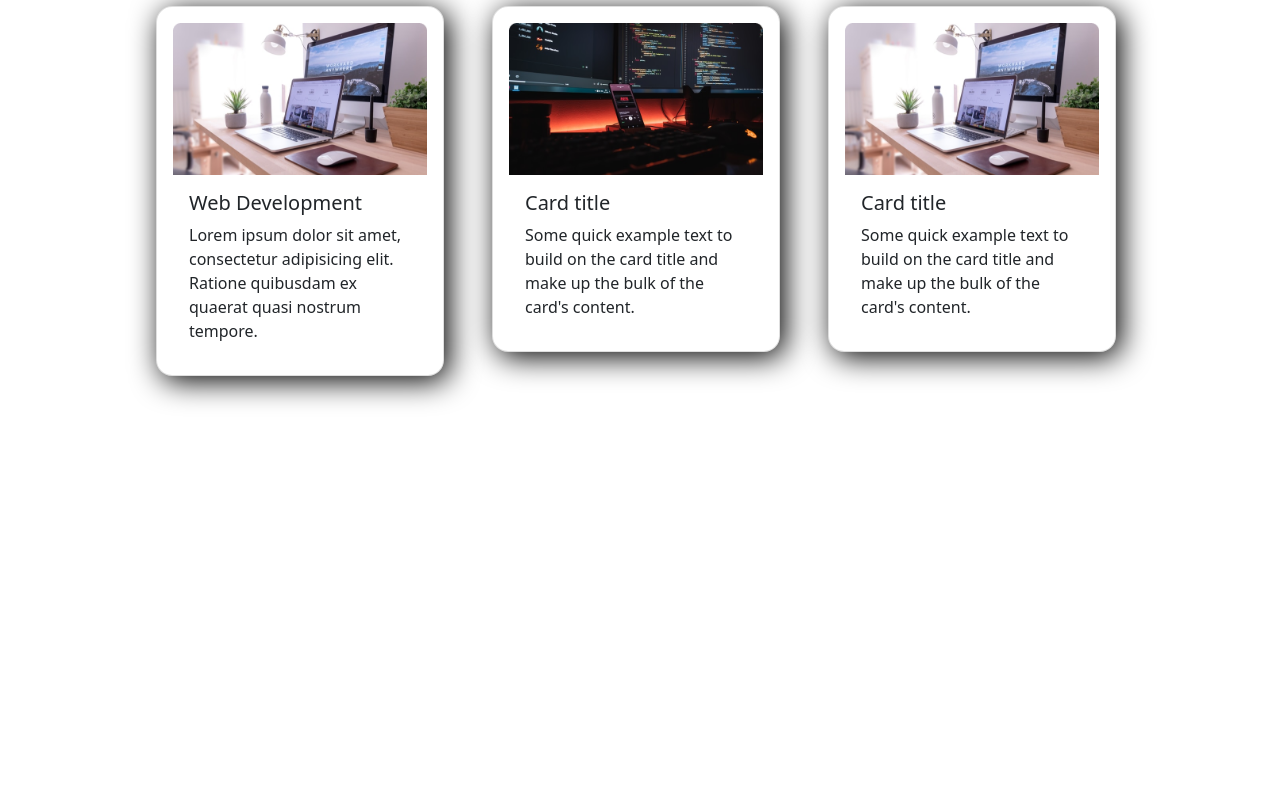
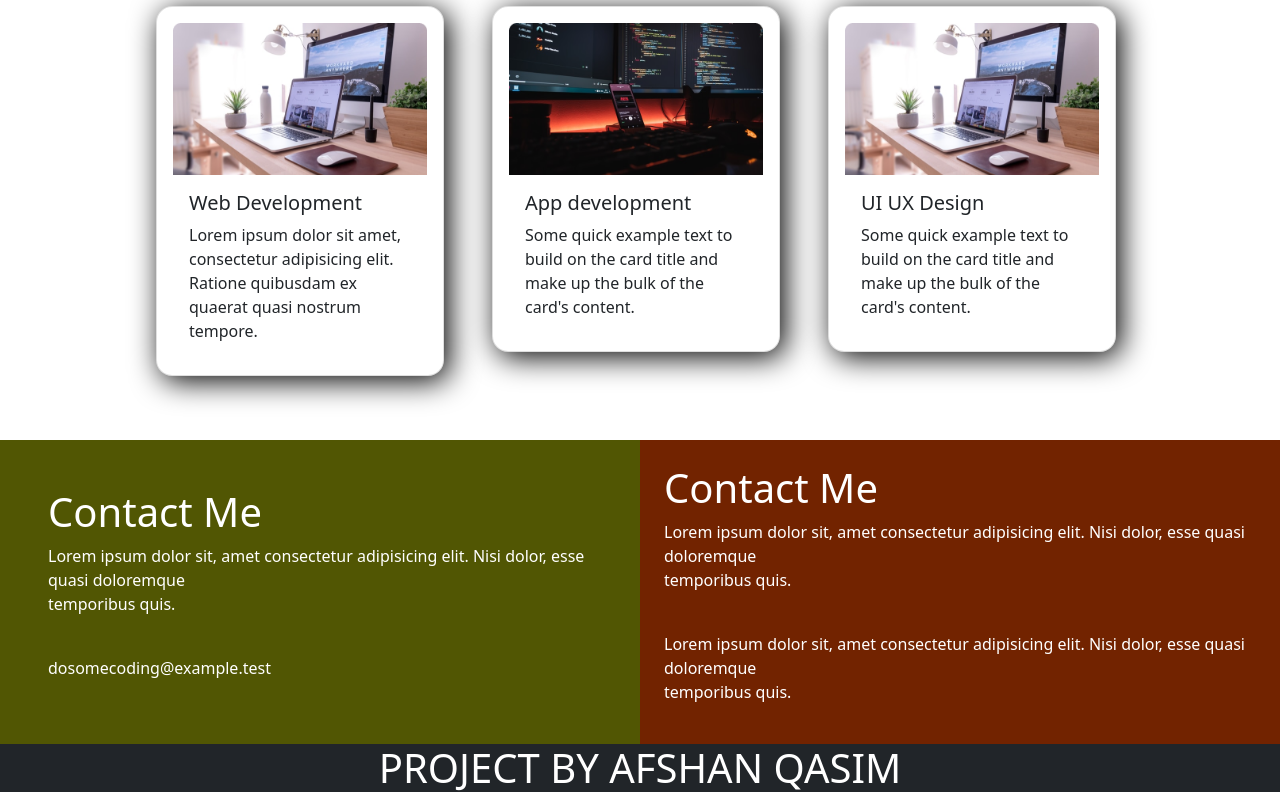
Before and after one commit to afshanqasim07/landing-webpage, a plain HTML site: page index.html in a window 1280 px wide. Shown: the part 913-1713 px from the top of the page. Before the commit the page ends 1353 px from the top, so only its background shows below. Drawn offline with nearby package versions, Linux system fonts and the light colour scheme.

Commit message:
project done

```diff
--- a/index.html
+++ b/index.html
@@ -43,7 +43,7 @@
             <div class="col-12 col-md-3 col-lg-3"><div class="card" style="width: 18rem;">
                 <img src="./assets/app.png" class="card-img-top" alt="...">
                 <div class="card-body">
-                  <h5 class="card-title">Card title</h5>
+                  <h5 class="card-title">App development</h5>
                   <p class="card-text">Some quick example text to build on the card title and make up the bulk of the card's content.</p>
                 </div>
               </div></div>
@@ -51,7 +51,7 @@
                 <div class="card" style="width: 18rem;">
                     <img src="./assets/uiux and mobile.png" class="card-img-top" alt="...">
                     <div class="card-body">
-                      <h5 class="card-title">Card title</h5>
+                      <h5 class="card-title">UI UX Design</h5>
                       <p class="card-text">Some quick example text to build on the card title and make up the bulk of the card's content.</p>
                     </div>
                   </div>
@@ -60,6 +60,25 @@
         </div>
 
      <!-- section three ended-->
+     <!-- section four started-->
+      <div class="container-fluid row">
+        <div class="col-12 col-md-12 col-lg-6 bgone p-5 text-white">
+            <h1>Contact Me</h1>
+            <p>Lorem ipsum dolor sit, amet consectetur adipisicing elit. Nisi dolor, esse quasi doloremque <br>temporibus quis.</p> <br>
+            <p>dosomecoding@example.test</p>
+        </div>
+        <div class="col-12 col-md-12 col-lg-6 bgtwo p-4 text-white ">
+            <h1>Contact Me</h1>
+            <p>Lorem ipsum dolor sit, amet consectetur adipisicing elit. Nisi dolor, esse quasi doloremque <br>temporibus quis.</p> <br>
+            <p>Lorem ipsum dolor sit, amet consectetur adipisicing elit. Nisi dolor, esse quasi doloremque <br>temporibus quis.</p>
+           </div>
+
+      </div>
+
+     <!-- section four ended-->
+     <!-- section five started-->
+      <h1 class="text-white bg-dark text-center">PROJECT BY AFSHAN QASIM </h1>
+     <!-- section five ended-->
 
 
     <script src="https://cdn.jsdelivr.net/npm/bootstrap@5.0.2/dist/js/bootstrap.bundle.min.js" integrity="sha384-MrcW6ZMFYlzcLA8Nl+NtUVF0sA7MsXsP1UyJoMp4YLEuNSfAP+JcXn/tWtIaxVXM" crossorigin="anonymous"></script>
--- a/style.css
+++ b/style.css
@@ -56,3 +56,9 @@
        margin-left: 1.5rem;
     }
 }
+   .bgone{
+    background-color: rgb(81,86,3);
+   }
+   .bgtwo{
+    background-color: rgb(114,35,0);
+   }
```
